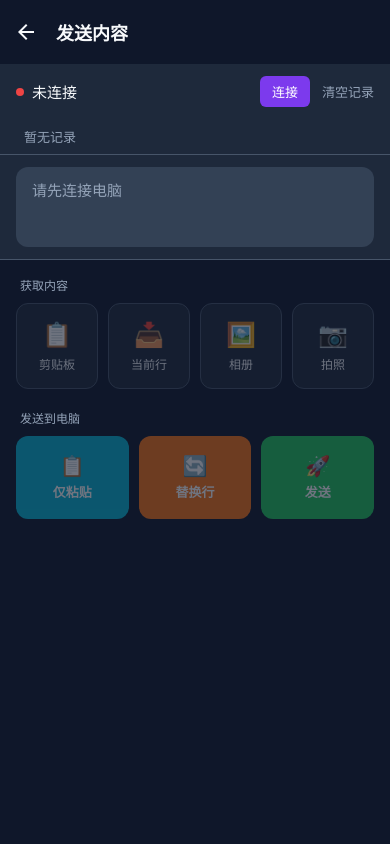
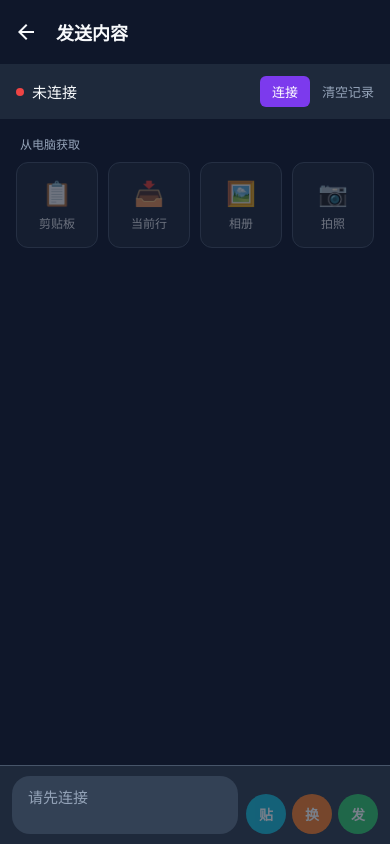
Before and after one commit to vonxq/voice-to-cursor, a React Native app in the folder mobile-app/: screen /Input in a window 390 px wide. Built offline with nearby package versions, Linux system fonts and the light colour scheme.

Commit message:
优化 UI 布局：发送按钮放在输入框旁边
- 发送按钮（贴/换/发）移到输入框右侧，键盘弹出时可见
- 聊天记录显示最新的在前面
- 使用 KeyboardAvoidingView 保证输入区域始终可见

```diff
--- a/mobile-app/app/input.tsx
+++ b/mobile-app/app/input.tsx
@@ -17,6 +17,7 @@ import {
   ActionSheetIOS,
   Clipboard,
   Dimensions,
+  KeyboardAvoidingView,
 } from 'react-native';
 import AsyncStorage from '@react-native-async-storage/async-storage';
 import * as ImagePicker from 'expo-image-picker';
@@ -424,55 +425,11 @@ export default function InputScreen() {
         </View>
       </View>
 
-      {/* 聊天记录（精简显示） */}
-      <View style={styles.historySection}>
-        <FlatList
-          ref={flatListRef}
-          horizontal
-          data={messages.slice(-10)}
-          keyExtractor={(item) => item.id}
-          renderItem={renderMessage}
-          showsHorizontalScrollIndicator={false}
-          contentContainerStyle={styles.historyContent}
-          ListEmptyComponent={
-            <Text style={styles.emptyText}>暂无记录</Text>
-          }
-        />
-      </View>
-
-      {/* 输入框 */}
-      <View style={styles.inputSection}>
-        <TextInput
-          ref={inputRef}
-          style={styles.textInput}
-          placeholder={connected ? "输入内容，实时同步到电脑..." : "请先连接电脑"}
-          placeholderTextColor={theme.textSecondary}
-          multiline
-          value={text}
-          onChangeText={handleTextChange}
-          editable={connected && !sending}
-        />
-
-        {/* 图片预览 */}
-        {images.length > 0 && (
-          <ScrollView horizontal showsHorizontalScrollIndicator={false} style={styles.imagePreview}>
-            {images.map((img) => (
-              <View key={img.id} style={styles.previewItem}>
-                <Image source={{ uri: img.uri }} style={styles.previewImage} />
-                <TouchableOpacity style={styles.previewRemove} onPress={() => removeImage(img.id)}>
-                  <Text style={styles.previewRemoveText}>×</Text>
-                </TouchableOpacity>
-              </View>
-            ))}
-          </ScrollView>
-        )}
-      </View>
-
       {/* 功能按钮区域 */}
-      <View style={styles.actionSection}>
+      <ScrollView style={styles.actionSection} showsVerticalScrollIndicator={false}>
         {/* 获取内容 */}
         <View style={styles.actionGroup}>
-          <Text style={styles.groupLabel}>获取内容</Text>
+          <Text style={styles.groupLabel}>从电脑获取</Text>
           <View style={styles.actionRow}>
             <TouchableOpacity
               style={[styles.actionBtn, !connected && styles.btnDisabled]}
@@ -509,45 +466,86 @@ export default function InputScreen() {
           </View>
         </View>
 
-        {/* 发送到电脑 */}
-        <View style={styles.actionGroup}>
-          <Text style={styles.groupLabel}>发送到电脑</Text>
-          <View style={styles.actionRow}>
+        {/* 聊天记录（精简显示） */}
+        {messages.length > 0 && (
+          <View style={styles.historyGroup}>
+            <Text style={styles.groupLabel}>最近记录（长按可复制）</Text>
+            <FlatList
+              ref={flatListRef}
+              horizontal
+              data={[...messages].reverse().slice(0, 10)}
+              keyExtractor={(item) => item.id}
+              renderItem={renderMessage}
+              showsHorizontalScrollIndicator={false}
+              contentContainerStyle={styles.historyContent}
+            />
+          </View>
+        )}
+      </ScrollView>
+
+      {/* 底部输入区域 - 始终可见 */}
+      <KeyboardAvoidingView
+        behavior={Platform.OS === 'ios' ? 'padding' : 'height'}
+        keyboardVerticalOffset={Platform.OS === 'ios' ? 0 : 0}
+      >
+        <View style={styles.inputSection}>
+          {/* 图片预览 */}
+          {images.length > 0 && (
+            <ScrollView horizontal showsHorizontalScrollIndicator={false} style={styles.imagePreview}>
+              {images.map((img) => (
+                <View key={img.id} style={styles.previewItem}>
+                  <Image source={{ uri: img.uri }} style={styles.previewImage} />
+                  <TouchableOpacity style={styles.previewRemove} onPress={() => removeImage(img.id)}>
+                    <Text style={styles.previewRemoveText}>×</Text>
+                  </TouchableOpacity>
+                </View>
+              ))}
+            </ScrollView>
+          )}
+
+          <View style={styles.inputRow}>
+            <TextInput
+              ref={inputRef}
+              style={styles.textInput}
+              placeholder={connected ? "输入内容..." : "请先连接"}
+              placeholderTextColor={theme.textSecondary}
+              multiline
+              value={text}
+              onChangeText={handleTextChange}
+              editable={connected && !sending}
+            />
+
+            {/* 发送按钮组 */}
+            <View style={styles.inputBtns}>
               <TouchableOpacity
-              style={[styles.sendBtn, styles.btnPaste, (!connected || !hasContent || sending) && styles.btnDisabled]}
+                style={[styles.inputBtn, styles.btnPaste, (!connected || !hasContent || sending) && styles.btnDisabled]}
                 onPress={handlePasteOnly}
                 disabled={!connected || !hasContent || sending}
               >
                 {sending ? <ActivityIndicator color="#fff" size="small" /> : (
-                <>
-                  <Text style={styles.sendIcon}>📋</Text>
-                  <Text style={styles.sendText}>仅粘贴</Text>
-                </>
+                  <Text style={styles.inputBtnText}>贴</Text>
                 )}
               </TouchableOpacity>
               <TouchableOpacity
-              style={[styles.sendBtn, styles.btnReplace, (!connected || !hasContent || sending) && styles.btnDisabled]}
+                style={[styles.inputBtn, styles.btnReplace, (!connected || !hasContent || sending) && styles.btnDisabled]}
                 onPress={replaceCurrentLine}
                 disabled={!connected || !hasContent || sending}
               >
-              <Text style={styles.sendIcon}>🔄</Text>
-              <Text style={styles.sendText}>替换行</Text>
+                <Text style={styles.inputBtnText}>换</Text>
               </TouchableOpacity>
               <TouchableOpacity
-              style={[styles.sendBtn, styles.btnSubmit, (!connected || !hasContent || sending) && styles.btnDisabled]}
+                style={[styles.inputBtn, styles.btnSubmit, (!connected || !hasContent || sending) && styles.btnDisabled]}
                 onPress={handleSubmit}
                 disabled={!connected || !hasContent || sending}
               >
                 {sending ? <ActivityIndicator color="#fff" size="small" /> : (
-                <>
-                  <Text style={styles.sendIcon}>🚀</Text>
-                  <Text style={styles.sendText}>发送</Text>
-                </>
+                  <Text style={styles.inputBtnText}>发</Text>
                 )}
               </TouchableOpacity>
             </View>
           </View>
         </View>
+      </KeyboardAvoidingView>
     </View>
   );
 }
@@ -611,101 +609,18 @@ const styles = StyleSheet.create({
     fontSize: 13,
   },
 
-  // 历史记录
-  historySection: {
-    backgroundColor: theme.surface,
-    borderBottomWidth: 1,
-    borderBottomColor: theme.border,
-    paddingVertical: 8,
-  },
-  historyContent: {
-    paddingHorizontal: 12,
-    gap: 8,
-  },
-  msgItem: {
-    backgroundColor: theme.surfaceLight,
-    paddingHorizontal: 12,
-    paddingVertical: 8,
-    borderRadius: 12,
-    maxWidth: SCREEN_WIDTH * 0.6,
-    marginRight: 8,
-  },
-  msgItemUser: {
-    backgroundColor: theme.primary,
-  },
-  msgText: {
-    color: theme.text,
-    fontSize: 13,
-    lineHeight: 18,
-  },
-  msgTime: {
-    color: 'rgba(255,255,255,0.5)',
-    fontSize: 10,
-    marginTop: 4,
-    textAlign: 'right',
-  },
-  emptyText: {
-    color: theme.textSecondary,
-    fontSize: 13,
-    paddingHorizontal: 12,
-  },
-
-  // 输入区域
-  inputSection: {
-    backgroundColor: theme.surface,
-    paddingHorizontal: 16,
-    paddingVertical: 12,
-    borderBottomWidth: 1,
-    borderBottomColor: theme.border,
-  },
-  textInput: {
-    backgroundColor: theme.surfaceLight,
-    borderRadius: 12,
-    paddingHorizontal: 16,
-    paddingVertical: 12,
-    fontSize: 15,
-    color: theme.text,
-    minHeight: 80,
-    maxHeight: 120,
-    textAlignVertical: 'top',
-  },
-  imagePreview: {
-    marginTop: 8,
-  },
-  previewItem: {
-    marginRight: 8,
-    position: 'relative',
-  },
-  previewImage: {
-    width: 50,
-    height: 50,
-    borderRadius: 8,
-  },
-  previewRemove: {
-    position: 'absolute',
-    top: -6,
-    right: -6,
-    width: 18,
-    height: 18,
-    borderRadius: 9,
-    backgroundColor: theme.danger,
-    justifyContent: 'center',
-    alignItems: 'center',
-  },
-  previewRemoveText: {
-    color: '#fff',
-    fontSize: 12,
-    fontWeight: 'bold',
-  },
-
   // 功能按钮区域
   actionSection: {
     flex: 1,
     backgroundColor: theme.background,
-    padding: 16,
   },
   actionGroup: {
-    marginBottom: 20,
+    padding: 16,
+    paddingBottom: 8,
+  },
+  historyGroup: {
+    paddingHorizontal: 16,
+    paddingBottom: 16,
   },
   groupLabel: {
     color: theme.textSecondary,
@@ -735,13 +650,95 @@ const styles = StyleSheet.create({
     fontSize: 12,
   },
 
-  // 发送按钮
-  sendBtn: {
+  // 历史记录
+  historyContent: {
+    gap: 8,
+  },
+  msgItem: {
+    backgroundColor: theme.surfaceLight,
+    paddingHorizontal: 12,
+    paddingVertical: 8,
+    borderRadius: 12,
+    maxWidth: SCREEN_WIDTH * 0.6,
+  },
+  msgItemUser: {
+    backgroundColor: theme.primary,
+  },
+  msgText: {
+    color: theme.text,
+    fontSize: 13,
+    lineHeight: 18,
+  },
+  msgTime: {
+    color: 'rgba(255,255,255,0.5)',
+    fontSize: 10,
+    marginTop: 4,
+    textAlign: 'right',
+  },
+
+  // 底部输入区域
+  inputSection: {
+    backgroundColor: theme.surface,
+    paddingHorizontal: 12,
+    paddingVertical: 10,
+    paddingBottom: Platform.OS === 'ios' ? 30 : 10,
+    borderTopWidth: 1,
+    borderTopColor: theme.border,
+  },
+  imagePreview: {
+    marginBottom: 10,
+  },
+  previewItem: {
+    marginRight: 8,
+    position: 'relative',
+  },
+  previewImage: {
+    width: 50,
+    height: 50,
+    borderRadius: 8,
+  },
+  previewRemove: {
+    position: 'absolute',
+    top: -6,
+    right: -6,
+    width: 18,
+    height: 18,
+    borderRadius: 9,
+    backgroundColor: theme.danger,
+    justifyContent: 'center',
+    alignItems: 'center',
+  },
+  previewRemoveText: {
+    color: '#fff',
+    fontSize: 12,
+    fontWeight: 'bold',
+  },
+  inputRow: {
+    flexDirection: 'row',
+    alignItems: 'flex-end',
+    gap: 8,
+  },
+  textInput: {
     flex: 1,
-    borderRadius: 12,
-    paddingVertical: 18,
+    backgroundColor: theme.surfaceLight,
+    borderRadius: 18,
+    paddingHorizontal: 16,
+    paddingVertical: 10,
+    fontSize: 15,
+    color: theme.text,
+    maxHeight: 100,
+    minHeight: 40,
+  },
+  inputBtns: {
+    flexDirection: 'row',
+    gap: 6,
+  },
+  inputBtn: {
+    width: 40,
+    height: 40,
+    borderRadius: 20,
+    justifyContent: 'center',
     alignItems: 'center',
-    flexDirection: 'column',
   },
   btnPaste: {
     backgroundColor: theme.secondary,
@@ -752,14 +749,10 @@ const styles = StyleSheet.create({
   btnSubmit: {
     backgroundColor: theme.success,
   },
-  sendIcon: {
-    fontSize: 20,
-    marginBottom: 4,
-  },
-  sendText: {
+  inputBtnText: {
     color: '#fff',
-    fontSize: 13,
-    fontWeight: '600',
+    fontSize: 14,
+    fontWeight: '700',
   },
   btnDisabled: {
     opacity: 0.4,
```
Lines whose indentation alone changed are shown as unchanged.
